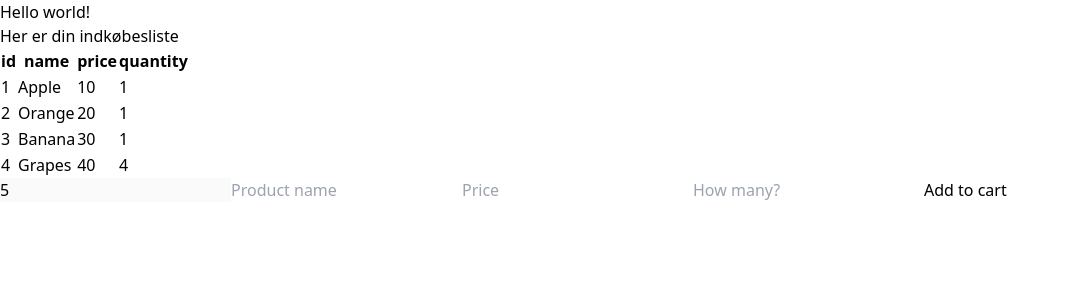
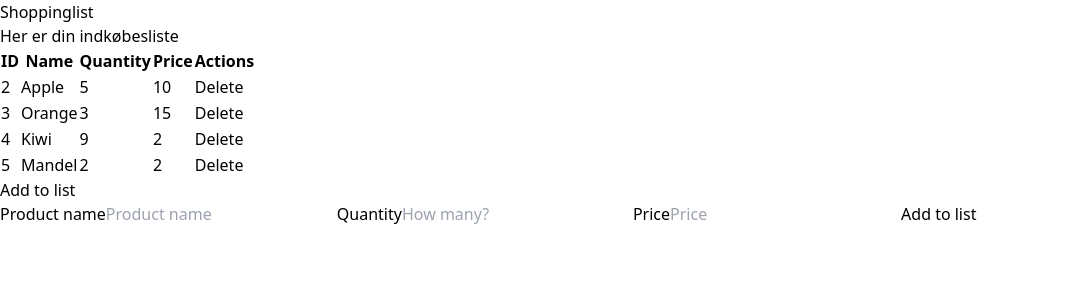
Before and after one commit to TheRealJackiBoi/dat3-frontend-shoppinglist, a React (Vite) app: page / in a window 1280 px wide. Shown: the top 300 px of the page, without its empty margins (0-1070 px from the left). Built offline with nearby package versions, Linux system fonts and the light colour scheme; data requests are answered from the project's data file.

Commit message:
add usage of crud read, create and delete

```diff
--- a/db.json
+++ b/db.json
@@ -1,36 +1,28 @@
 {
-  "api": {
-    "items": [
+  "api": [
     {
-        "id":  0,
-        "price": 5,
-        "name": "Banana",
-        "quantity": 10
+      "id": 2,
+      "price": 10,
+      "name": "Apple",
+      "quantity": 5
     },
     {
-        "id":  1,
-        "price": 10,
-        "name": "Apple",
-        "quantity": 10
+      "id": 3,
+      "price": 15,
+      "name": "Orange",
+      "quantity": 3
     },
     {
-        "id":  2,
-        "price": 15,
-        "name": "Orange",
-        "quantity": 10
+      "id": 4,
+      "name": "Kiwi",
+      "price": "2",
+      "quantity": "9"
     },
     {
-        "id":  3,
-        "price": 20,
-        "name": "Pineapple",
-        "quantity": 10
-      },
-      {
-        "id":  4,
-        "price": 25,
-        "name": "Mango",
-        "quantity": 10
+      "id": 5,
+      "name": "Mandel",
+      "price": "2",
+      "quantity": "2"
     }
   ]
 }
-}
--- a/src/App.jsx
+++ b/src/App.jsx
@@ -1,33 +1,47 @@
-import { useState } from "react";
+import {useEffect, useLayoutEffect, useState} from "react";
 import "./App.css";
 import InputComponent from "./components/InputComponent";
 import ShoppingList from "./components/ShoppingList";
+import { getItems, getItem, createItem, updateItem, deleteItem } from "./api/api.js";
 
 function App() {
 
-  {/* change this to database */}
-  const initialShoppingCart = [
-    { id: 1, price: 10, name: "Apple", quantity: 1 },
-    { id: 2, price: 20, name: "Orange", quantity: 1 },
-    { id: 3, price: 30, name: "Banana", quantity: 1 },
-    { id: 4, price: 40, name: "Grapes", quantity: 4 },
-  ];
+  const [shoppingCart, setShoppingCart] = useState([]);
 
-  const [shoppingCart, setShoppingCart] = useState(initialShoppingCart);
-  const addShoppingListItem = (item) => {
-    setShoppingCart([...shoppingCart, item]);
+  async function fetchItems() {
+    const items = await getItems();
+    setShoppingCart(await items);
+  }
+
+  useEffect(() => {
+
+    fetchItems();
+
+
+  }, []);
+
+
+  async function addShoppingListItem(item, list) {
+    await createItem(shoppingCart, item);
+    fetchItems();
+  }
+
+  async function onDeleteItem(id) {
+    await deleteItem(id);
+    fetchItems();
   }
 
   return (
-    <div className="flex">
-      <h1 className="text-3xl font-bold underline">Hello world!</h1>
-      <div className="w-400 bg-white shadow rounded">
-        <ShoppingList list={shoppingCart} />
-        <InputComponent
-          nextId={shoppingCart.length + 1}
+    <div className="">
+      <h1 className="text-3xl font-bold text-center my-2">Shoppinglist</h1>
+
+      <ShoppingList list={shoppingCart} onDeleteItem={onDeleteItem} />
+
+      <InputComponent
+          nextId={shoppingCart.length}
+          shoppingCart={shoppingCart}
           addShoppingListItem={addShoppingListItem}
-        />
-      </div>
+      />
     </div>
   );
 }
--- a/src/api/api.js
+++ b/src/api/api.js
@@ -1,25 +1,24 @@
 import axios from "axios";
 
-async function getItems() {
-    const response = await axios.get("http://localhost:3001/api/items")
+export async function getItems() {
+    const response = await axios.get("http://localhost:3001/api")
     return await response.data
 }
 
-async function getItem(id) {
-    const response = await axios.get(`http://localhost:3001/api/items?id=${id}`)
+export async function getItem(id) {
+    const response = await axios.get(`http://localhost:3001/api?id=${id}`)
     return await response.data
 }
 
-async function createItem(item) {
-    const responseGet = await axios.get("http://localhost:3001/api/items?_sort=id&_order=desc&_limit=1")
-    if (responseGet.data.length === 0) {
-        item.id = 1
+export async function createItem(list, item) {
+    if (list.length === 0) {
+        item.id = 0
     }
     else {
-        item.id = await responseGet.data[0].id + 1
+        item.id = list[list.length - 1].id + 1
     }
     if (await item.id != null) {
-        const response = await axios.post("http://localhost:3001/api/items", item, {
+        const response = await axios.post("http://localhost:3001/api", item, {
             headers: {
                 "Content-Type": "application/json"
             }
@@ -28,15 +27,15 @@ async function createItem(item) {
     }
 }
 
-async function updateItem(item) {
+export async function updateItem(item) {
 
-    const responseCheck = await axios.get(`http://localhost:3001/api/items?id=${item.id}`)
+    const responseCheck = await axios.get(`http://localhost:3001/api?id=${item.id}`)
     if (responseCheck.data.length === 0) {
         return null
     }
     else {
 
-        const response = await axios.put(`http://localhost:3001/api/items/${item.id}`, item, {
+        const response = await axios.put(`http://localhost:3001/api/${item.id}`, item, {
             headers: {
                 "Content-Type": "application/json"
             }
@@ -45,13 +44,13 @@ async function updateItem(item) {
     }
 }
 
-async function deleteItem(id) {
-    const responseCheck = await axios.get(`http://localhost:3001/api/items?id=${id}`)
+export async function deleteItem(id) {
+    const responseCheck = await axios.get(`http://localhost:3001/api?id=${id}`)
     if (await responseCheck.data.length === 0) {
         return null
     }
     else {
-        const response = await axios.delete(`http://localhost:3001/api/items/${id}`)
+        const response = await axios.delete(`http://localhost:3001/api/${id}`)
         return await response.data
     }
 }
--- a/src/components/InputComponent.jsx
+++ b/src/components/InputComponent.jsx
@@ -1,6 +1,6 @@
 import { useEffect, useRef, useState } from "react";
 
-function InputComponent({ nextId, addShoppingListItem }) {
+function InputComponent({ nextId, addShoppingListItem, shoppingCart }) {
   const [id, setId] = useState(nextId);
   const itemRef = useRef(null);
   const priceRef = useRef(null);
@@ -11,22 +11,58 @@ function InputComponent({ nextId, addShoppingListItem }) {
   },[nextId]);
 
   return (
-    <div>
-      <input type="text" disabled value={id} />
-      <input type="text" placeholder="Product name" ref={itemRef} />
-      <input type="number" min={0} placeholder="Price" ref={priceRef} />
-      <input type="number" placeholder="How many?" ref={quantityRef} />
-      <button className="flex-none w-1/5 h-12 uppercase font-medium tracking-wider bg-indigo-900 text-white"
+      <div className="my-4 mx-auto w-6/12 bg-fuchsia-200 rounded p-4">
+          <h2 className="text-2xl text-center text-fuchsia-600">Add to list</h2>
+          <label htmlFor="text" className="block my-2 text-center text-lg font-normal text-gray-600">
+              Product name
+          </label>
+          <input
+              type="text"
+              placeholder="Product name"
+              ref={itemRef}
+              className="block w-full my-2 p-2 border border-gray-300 rounded"
+          />
+
+          <label htmlFor="number" className="block my-2 text-center text-lg font-normal text-gray-600">
+              Quantity
+          </label>
+          <input
+              type="number"
+              placeholder="How many?"
+              ref={quantityRef}
+              className="block w-full my-2 p-2 border border-gray-300 rounded"
+          />
+
+          <label htmlFor="number" className="block my-2 text-center text-lg font-normal text-gray-600">
+              Price
+          </label>
+          <input
+              type="number"
+              min={0}
+              placeholder="Price"
+              ref={priceRef}
+              className="block w-full my-2 p-2 border border-gray-300 rounded"
+          />
+
+          <button
+              className="block w-2/5 h-12 mx-auto uppercase font-medium tracking-wider bg-indigo-900 text-white"
               onClick={() => {
+                  // persist the new item to the database
                   addShoppingListItem({
                       id: id,
                       name: itemRef.current.value,
                       price: priceRef.current.value,
                       quantity: quantityRef.current.value,
-          });
+                  },
+                      shoppingCart)
+
+                    // reset the input fields
+                  itemRef.current.value = ""
+                  priceRef.current.value = ""
+                  quantityRef.current.value = ""
               }}
           >
-        Add to cart
+              Add to list
           </button>
       </div>
   );
--- a/src/components/ShoppingList.jsx
+++ b/src/components/ShoppingList.jsx
@@ -1,31 +1,38 @@
-function ShoppingList({ list }) {
+function ShoppingList({ list, onDeleteItem }) {
   return (
-    <div>
-      <h2 className="text-3xl font-bold underline w-100">Her er din indkøbesliste</h2>
-      <table>
-        <thead>
+      <div className="overflow-x-auto">
+        <h2 className="text-2xl text-fuchsia-600 w-100 text-center ">Her er din indkøbesliste</h2>
 
+        <table className="w-full sm:w-11/12 sm:mx-auto md:w-9/12 lg:max-w-4xl xl:max-w-6xl mx-auto rounded overflow-hidden shadow-lg bg-white">
+          <thead className="bg-gray-800 text-white">
           <tr>
-            <th className="px-4 py-2">id</th>
-            <th className="px-4 py-2">name</th>
-            <th className="px-4 py-2">price</th>
-            <th className="px-4 py-2">quantity</th>
+            <th className="px-4 py-2">ID</th>
+            <th className="px-4 py-2">Name</th>
+            <th className="px-4 py-2">Quantity</th>
+            <th className="px-4 py-2">Price</th>
+            <th className="px-4 py-2">Actions</th>
           </tr>
-        </thead>
-        <tbody>
-          {list.map((item) => {
-            return (
-              <tr key={item.id}>
-                <td>{item.id}</td>
-                <td>{item.name}</td>
-                <td>{item.price}</td>
-                <td>{item.quantity}</td>
+          </thead>
+          <tbody>
+          {list.map((item) => (
+              <tr key={item.id} className="border-b">
+                <td className="px-4 py-2">{item.id}</td>
+                <td className="px-4 py-2">{item.name}</td>
+                <td className="px-4 py-2">{item.quantity}</td>
+                <td className="px-4 py-2">{item.price}</td>
+                <td className="px-4 py-2">
+                  <button
+                      className="bg-red-500 hover:bg-red-700 text-white font-bold py-1 px-2 rounded"
+                      onClick={() => onDeleteItem(item.id)}
+                  >
+                    Delete
+                  </button>
+                </td>
               </tr>
-            );
-          })}
-        </tbody>
-      </table>
-    </div>
+          ))}
+          </tbody>
+        </table>
+      </div>
   );
 }
 
```
Lines whose indentation alone changed are shown as unchanged.
